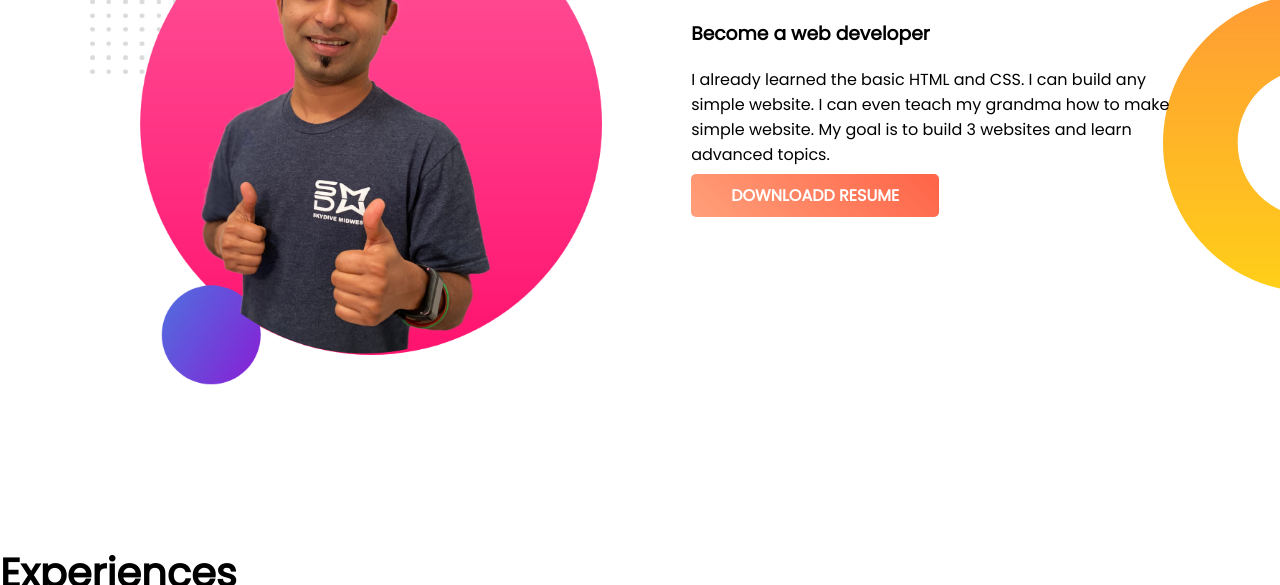
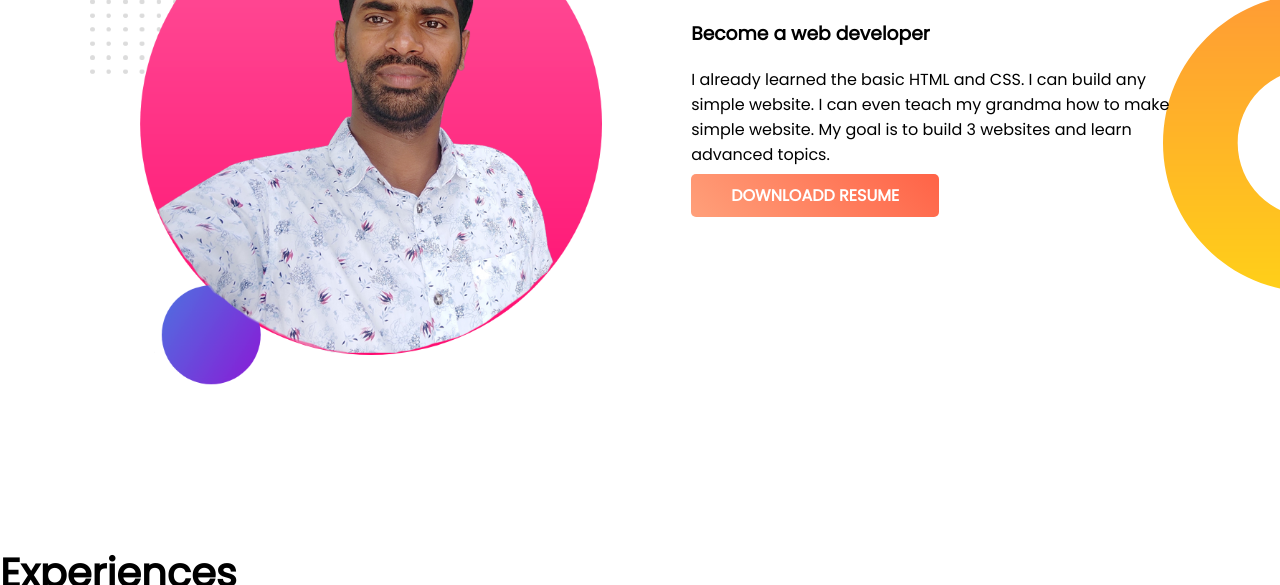
Before and after one commit to hasanalibd/developer-portfolio, a plain HTML site: page index.html in a window 1280 px wide. Shown: the part 757-1342 px from the top of the page. Drawn offline with Linux system fonts and the light colour scheme.

Commit message:
image update

```diff
--- a/index.html
+++ b/index.html
@@ -31,7 +31,7 @@
     <section class="dream-area flexible-container">
 
         <div class="half-width">
-            <img src="images/jhankar2.png" alt="">
+            <img src="images/hasanali2.png" alt="">
         </div>
 
         <div class="half-width">
```
Also changed, not shown: images/hasan.png (added), images/hasanali.png, images/hasanali2.png (added).
